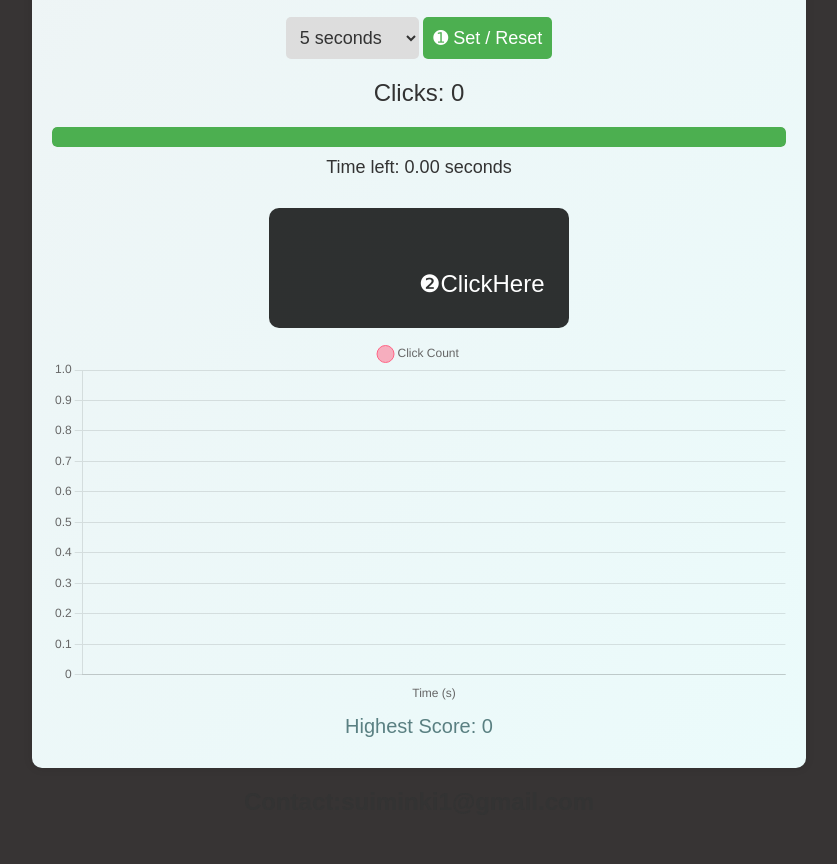
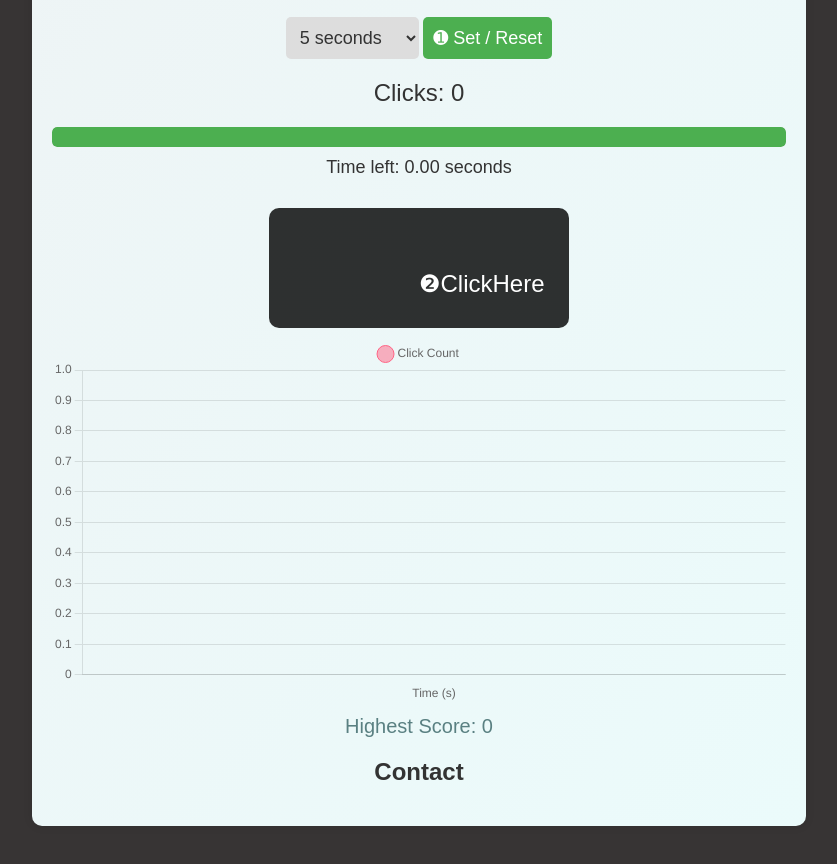
Before and after one commit to khatri3/main, a plain HTML site: page index.html in a window 1280 px wide. Shown: the part 180-1044 px from the top of the page, without its empty margins (221-1058 px from the left). Drawn offline with nearby package versions, Linux system fonts and the light colour scheme.

Commit message:
Update index.html

```diff
--- a/index.html
+++ b/index.html
@@ -229,8 +229,9 @@ button:hover {
         <p id="resultMessage"></p>
         <canvas id="clickChart" width="50" height="25"></canvas>
         <p id="highestScore">Highest Score: 0</p>
+        <h2>Contact</h2>
     </div>
-  <h2>Contact:suiminki1@gmail.com</h2>
+
 
     <script>
         let clickCount = 0;
```
